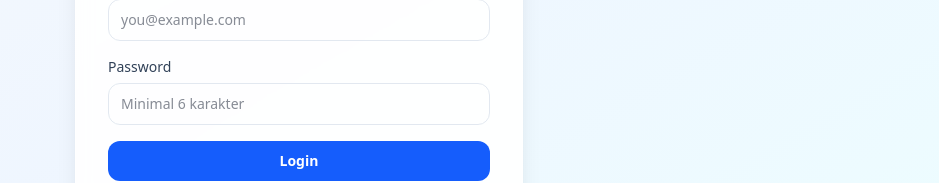
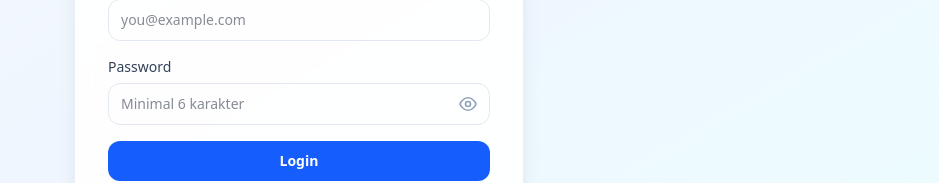
Before and after one commit to Frnss24/doboard_kel2, a Next.js app: page /login in a window 1280 px wide. Shown: the part 345-528 px from the top of the page, without its empty margins (341-1280 px from the left). Built offline with nearby package versions, Linux system fonts and the light colour scheme; no server answers.

Commit message:
tambahin cek password

```diff
--- a/app/login/page.tsx
+++ b/app/login/page.tsx
@@ -36,6 +36,7 @@ function LoginContent() {
   const [mode, setMode] = useState<AuthMode>(initialMode);
   const [email, setEmail] = useState("");
   const [password, setPassword] = useState("");
+  const [showPassword, setShowPassword] = useState(false);
   const [fullName, setFullName] = useState("");
   const [errorMessage, setErrorMessage] = useState<string | null>(null);
   const [successMessage, setSuccessMessage] = useState<string | null>(null);
@@ -191,15 +192,34 @@ function LoginContent() {
 
           <div>
             <label className="mb-1.5 block text-sm font-medium text-slate-700">Password</label>
+            <div className="relative">
               <input
-              type="password"
+                type={showPassword ? "text" : "password"}
                 value={password}
                 onChange={(e) => setPassword(e.target.value)}
                 placeholder="Minimal 6 karakter"
                 minLength={6}
                 required
-              className="w-full rounded-xl border border-slate-200 px-3 py-2.5 text-sm text-slate-900 outline-none transition-colors focus:border-blue-300 focus:ring-2 focus:ring-blue-100"
+                className="w-full rounded-xl border border-slate-200 px-3 py-2.5 pr-11 text-sm text-slate-900 outline-none transition-colors focus:border-blue-300 focus:ring-2 focus:ring-blue-100"
               />
+              <button
+                type="button"
+                onClick={() => setShowPassword((current) => !current)}
+                aria-label={showPassword ? "Sembunyikan password" : "Tampilkan password"}
+                className="absolute inset-y-0 right-0 flex items-center px-3 text-slate-400 transition-colors hover:text-slate-600"
+              >
+                {showPassword ? (
+                  <svg className="h-5 w-5" fill="none" stroke="currentColor" viewBox="0 0 24 24">
+                    <path strokeLinecap="round" strokeLinejoin="round" strokeWidth={2} d="M13.875 18.825A10.05 10.05 0 0 1 12 19c-4.5 0-8.27-2.942-9.543-7a9.97 9.97 0 0 1 1.563-3.029m3.14-2.514A9.95 9.95 0 0 1 12 5c4.5 0 8.27 2.942 9.543 7a9.97 9.97 0 0 1-4.293 5.255M15 12a3 3 0 1 1-6 0 3 3 0 0 1 6 0Zm4.657 4.657L3 3m16.657 16.657" />
+                  </svg>
+                ) : (
+                  <svg className="h-5 w-5" fill="none" stroke="currentColor" viewBox="0 0 24 24">
+                    <path strokeLinecap="round" strokeLinejoin="round" strokeWidth={2} d="M2.25 12s3.75-7.5 9.75-7.5 9.75 7.5 9.75 7.5-3.75 7.5-9.75 7.5S2.25 12 2.25 12Z" />
+                    <path strokeLinecap="round" strokeLinejoin="round" strokeWidth={2} d="M15 12a3 3 0 1 1-6 0 3 3 0 0 1 6 0Z" />
+                  </svg>
+                )}
+              </button>
+            </div>
           </div>
 
           {errorMessage && (
```
Lines whose indentation alone changed are shown as unchanged.
